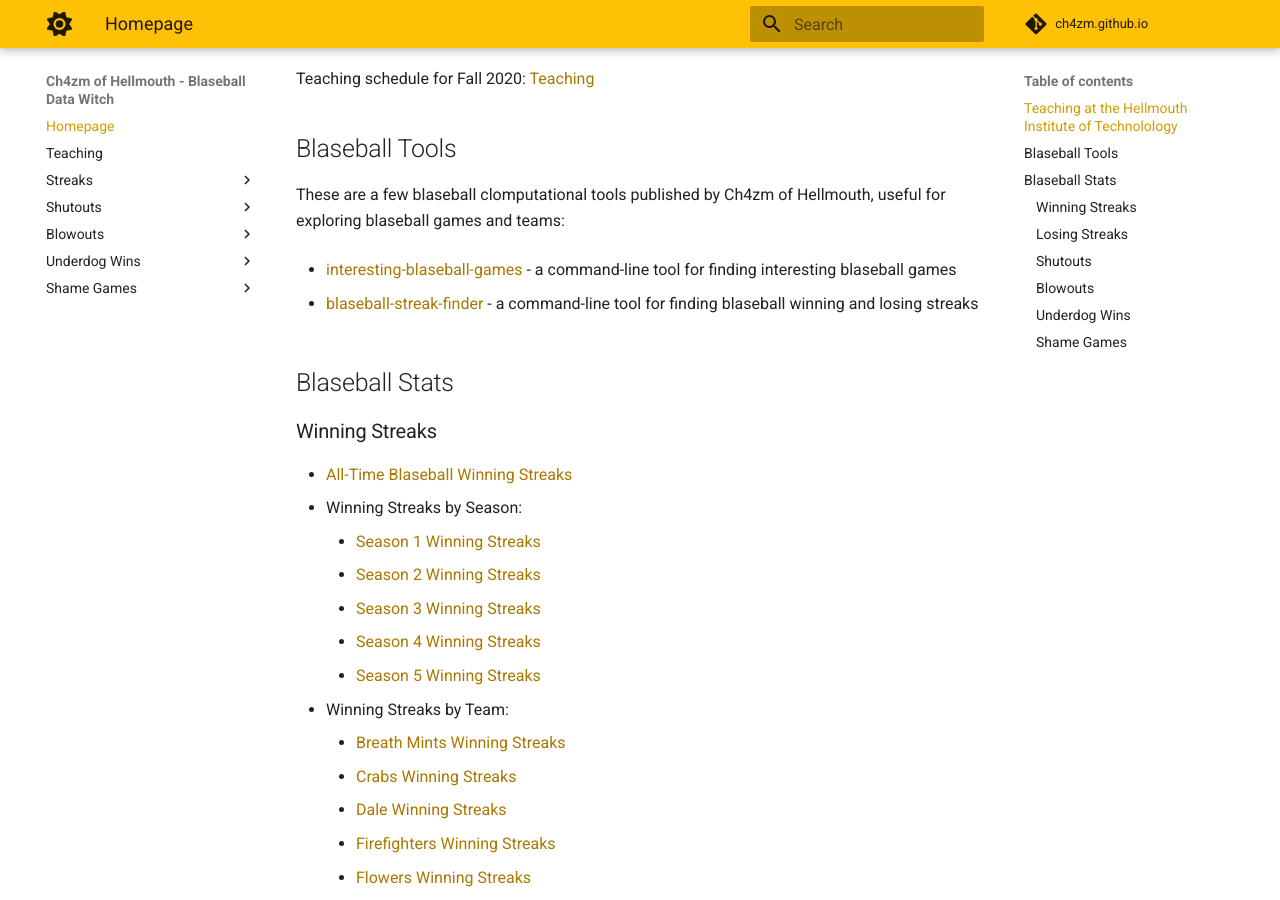
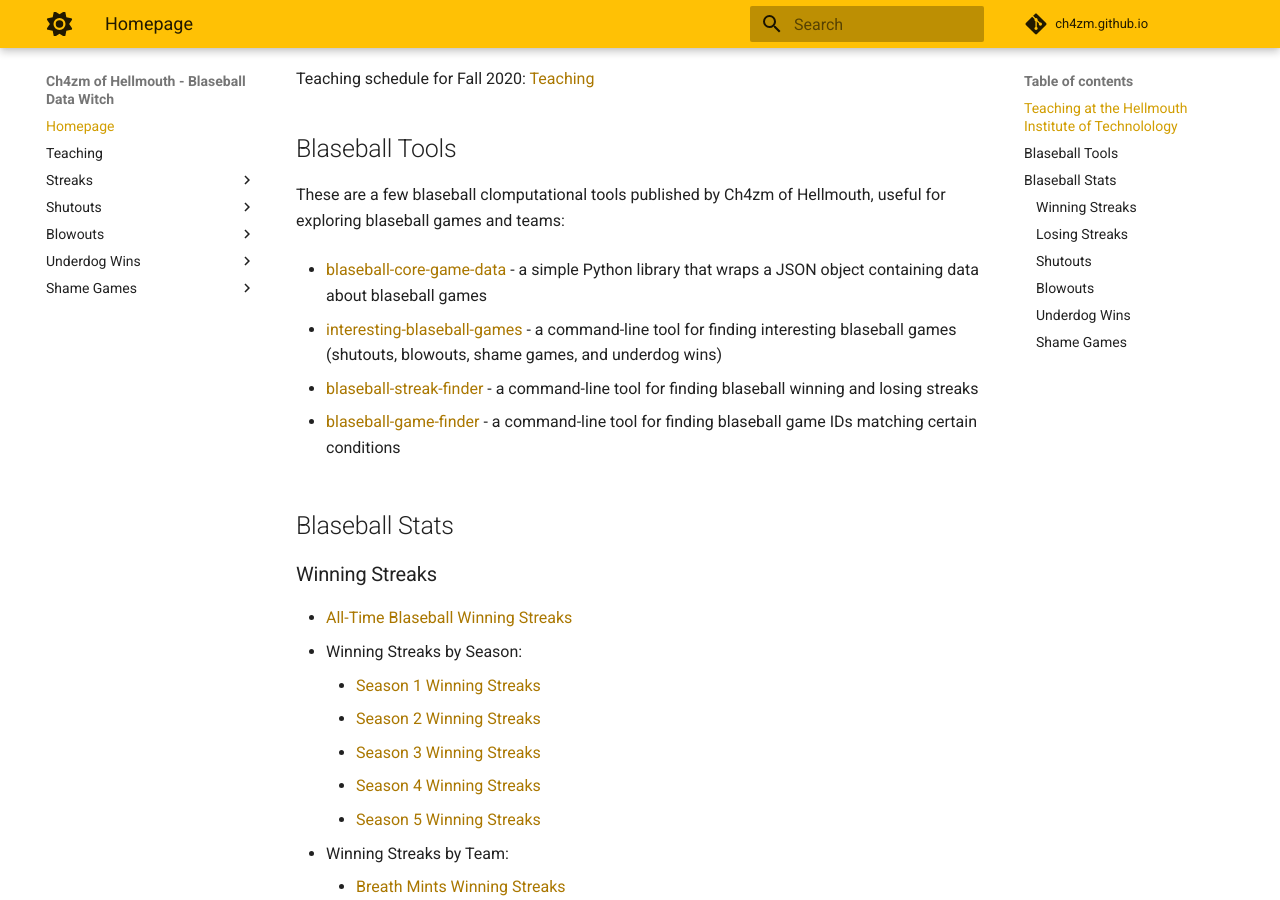
Before and after one commit to ch4zm/ch4zm.github.io, an MkDocs documentation site: the page built from docs/index.md, in a window 1280 px wide and 900 px high, scrolled down 947 px. Built offline with MkDocs 1.6.1 and Material for MkDocs 9.7.7, drawn with Linux system fonts in a browser that asks for light colours; comment, search, counter and statistics services are not loaded.

Commit message:
add game-finder to index

```diff
--- a/docs/index.md
+++ b/docs/index.md
@@ -22,11 +22,19 @@ Teaching schedule for Fall 2020: [Teaching](teaching.md)
 These are a few blaseball clomputational tools published by Ch4zm of Hellmouth, useful for
 exploring blaseball games and teams:
 
+* [blaseball-core-game-data](https://github.com/ch4zm/blaseball-core-game-data) -
+  a simple Python library that wraps a JSON object containing data about blaseball games
+
 * [interesting-blaseball-games](https://github.com/ch4zm/interesting-blaseball-games) -
-  a command-line tool for finding interesting blaseball games
+  a command-line tool for finding interesting blaseball games (shutouts, blowouts,
+  shame games, and underdog wins)
 
 * [blaseball-streak-finder](https://github.com/ch4zm/blaseball-streak-finder) -
   a command-line tool for finding blaseball winning and losing streaks
+
+* [blaseball-game-finder](https://github.com/ch4zm/blaseball-game-finder) -
+  a command-line tool for finding blaseball game IDs matching certain conditions
+
 
 ## Blaseball Stats
 
```
